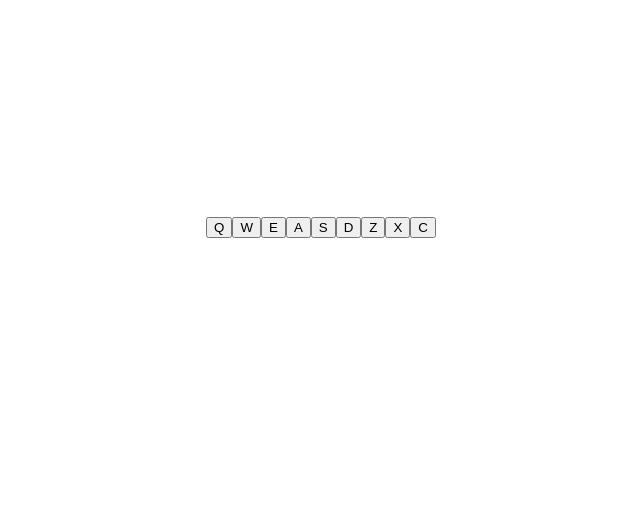
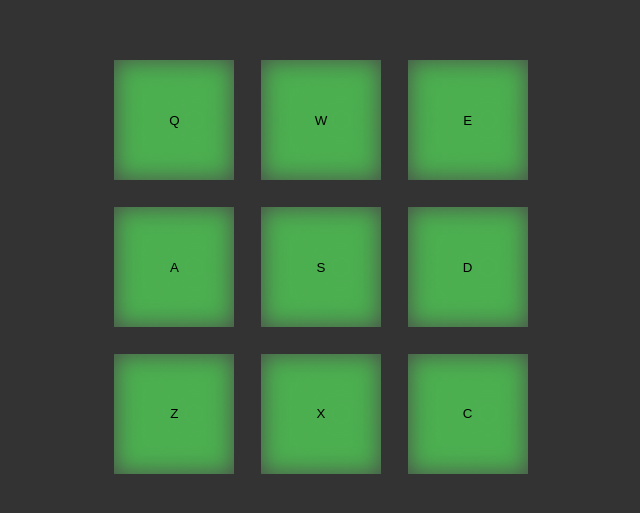
Before and after one commit to AndrewZamora/drum-machine, a React (Create React App) app: page / in a window 1280 px wide. Shown: the part 173-686 px from the top of the page, without its empty margins (319-959 px from the left). Built offline with nearby package versions, Linux system fonts and the light colour scheme; the HTML template or start-up script is replaced by a standard one.

Commit message:
Added more styles to drumpad buttons

```diff
--- a/src/App.js
+++ b/src/App.js
@@ -31,7 +31,7 @@ class DrumPad extends Component {
       )
     });
     return (
-      <div>
+      <div className="drum-pad-container">
         {pad}
       </div>
     )
@@ -92,7 +92,7 @@ class App extends Component {
   render() {
     return (
       <main id="drum-machine">
-        <div id="display">{this.state.display}</div>
+        <div id="display" className="display">{this.state.display}</div>
         <DrumPad
           click={name => this.handleBtnClick(name)}
           sendRefs={ref => this.getRefs(ref)}
--- a/src/index.css
+++ b/src/index.css
@@ -1,7 +1,9 @@
-html, body {
+html,
+body {
   height: 100%;
   width: 100%;
 }
+
 body {
   display: flex;
   justify-content: center;
@@ -12,9 +14,44 @@ body {
     sans-serif;
   -webkit-font-smoothing: antialiased;
   -moz-osx-font-smoothing: grayscale;
+  background: #333333;
 }
 
 code {
   font-family: source-code-pro, Menlo, Monaco, Consolas, "Courier New",
     monospace;
 }
+
+.drum-pad-container {
+  display: grid;
+  grid-template-columns: 1fr 1fr 1fr;
+}
+
+.drum-pad {
+  border: none;
+  /* border-radius: 10px; */
+  height: 9em;
+  width: 9em;
+  margin: 1em;
+  cursor: pointer;
+  background: #4CAF50;
+  box-shadow: inset 0px 0 23px #4b4b4b,      /*  */
+  inset 20px 0 80px #4CAF50,
+  0 0 0 #4CAF50,
+  0 0 0 0 #4CAF50;
+}
+
+.drum-pad:hover {
+
+              box-shadow: inset 0px 0 23px #4b4b4b,      /*  */
+              inset 20px 0 80px #4CAF50,
+              0 0 50px #4CAF50,
+              4px 5px 10px 4px #4CAF50;
+}
+
+.display {
+  margin-bottom: 2em;
+  color: #fcfcfc;
+  font-size: 2.5em;
+  text-transform: capitalize;
+}
```
